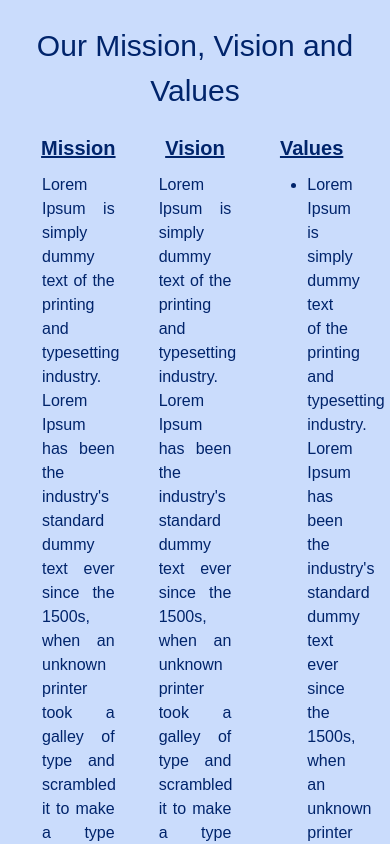
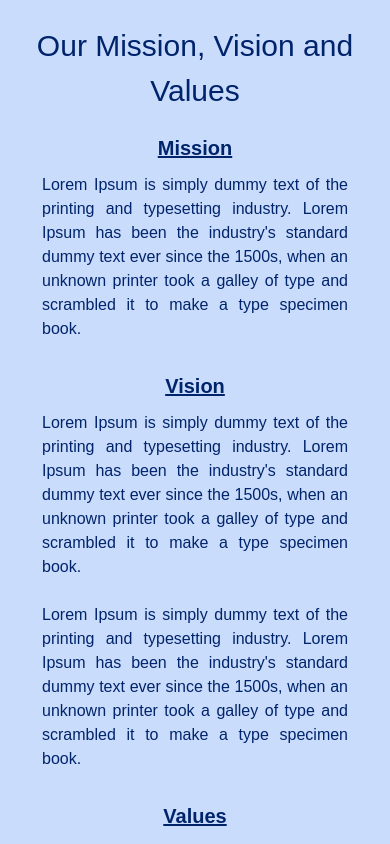
Before and after one commit to MohnishPurella/Dhatri_Imports_Exports, an Angular app: page /home in a window 390 px wide. Shown: the part 1240-2084 px from the top of the page. Built offline with nearby package versions, Linux system fonts and the light colour scheme.

Commit message:
New responsive class has been implemented for content 2

```diff
--- a/src/app/Components/home/content2/content2.component.css
+++ b/src/app/Components/home/content2/content2.component.css
@@ -57,3 +57,13 @@
         font-size: 20px;
     }
 }
+
+@media screen and (max-width: 1000px) {
+    .customRowClass {
+        display: block;
+    }
+    .col-4 {
+        width: 100%;
+        margin-bottom: 20px;
+    }
+}
```
